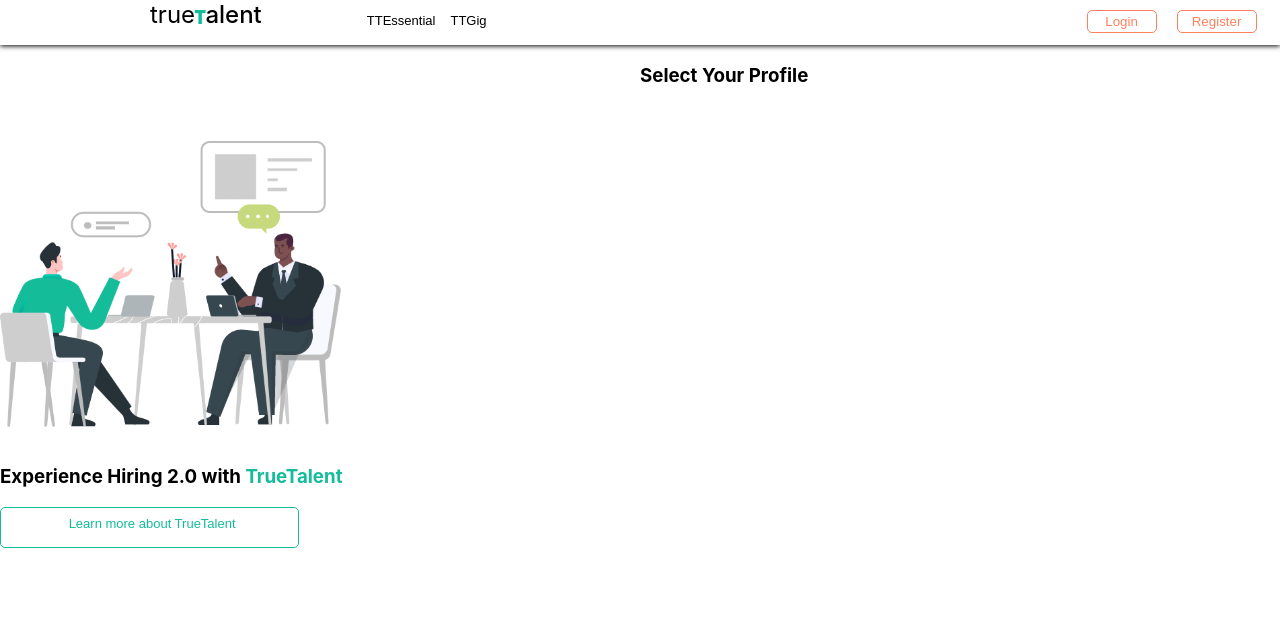
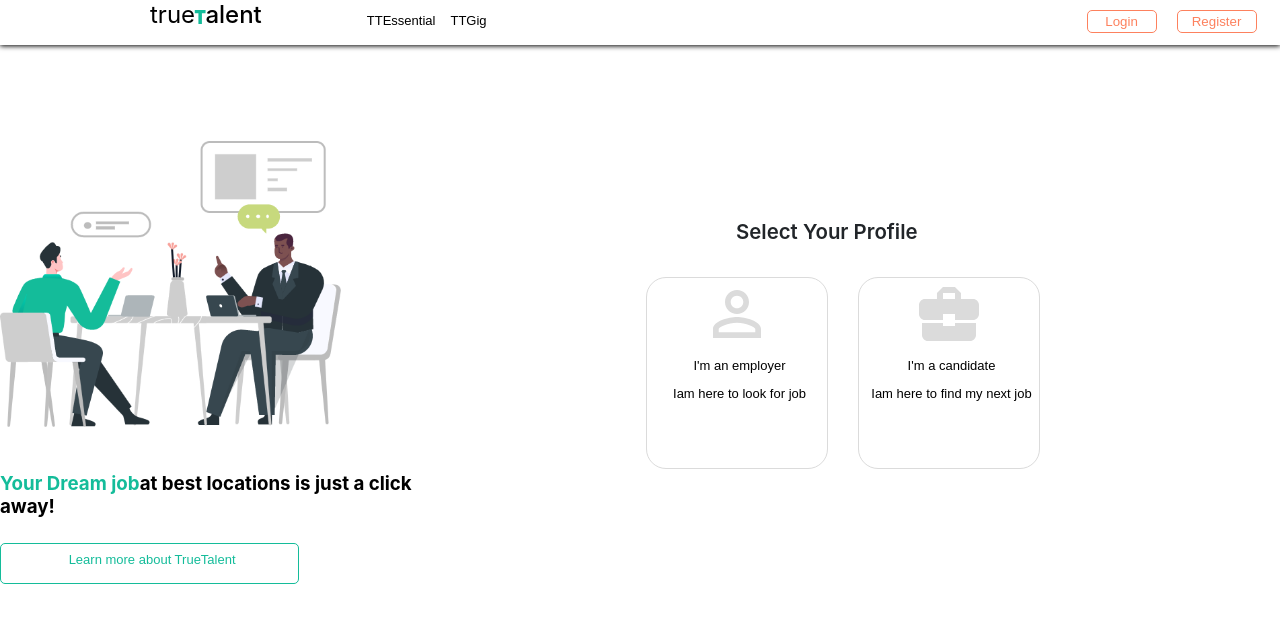
Before and after one commit to ushabanda/Truetalent, a React (Create React App) app: page /register in a window 1280 px wide. Shown: the top 622 px of the page. Built offline with nearby package versions, Linux system fonts and the light colour scheme.

Commit message:
completed register home page working on candidate and emloyer page

```diff
--- a/src/App.js
+++ b/src/App.js
@@ -4,6 +4,7 @@ import Jobs from "./components/Jobs";
 import { BrowserRouter, Routes, Route } from "react-router-dom";
 import Login from "./components/Login/Login";
 import Register from "./components/Register/Register";
+import Candidate from "./components/Candidate/Candidate";
 
 function App() {
   return (
@@ -15,6 +16,7 @@ function App() {
           <Route path="/jobs/search" element={<Jobs />} />
           <Route path="/login" element={<Login />} />
           <Route path="/register" element={<Register />} />
+          <Route path="/candidate" element={<Candidate />} />
         </Routes>
       </BrowserRouter>
     </div>
--- /dev/null
+++ b/src/components/Candidate/Candidate.jsx
@@ -0,0 +1,56 @@
+import React from 'react'
+import Navbar from '../Navbar/Navbar'
+import images from "../images/login_banner.png"
+import CheckCircleOutlineIcon from '@mui/icons-material/CheckCircleOutline';
+import "./Candidatestyles.css"
+
+function Candidate() {
+  return (
+    <div>
+      <div className="register-root">
+        <Navbar />
+        <div className="register-page-container">
+          <div className="register-image-container">
+            <div className="register-image-content">
+              <div className="register-img-data">
+                <img
+                  src={images}
+                  alt="login_banner.png"
+                  className="register-banner-image"
+                />
+                <div className="register-image-label">
+                  <h3>
+                    <h4>
+                      <span>Your Dream job</span>at best locations is just a
+                      click away!
+                    </h4>
+                  </h3>
+                  <div className="register-image-para">
+                    <p className="register-image-learn">
+                      Learn more about TrueTalent
+                    </p>
+                  </div>
+                </div>
+              </div>
+            </div>
+
+            <div className='candidate-form'>
+              <h3>Create Truetalent Account</h3>
+              <span className='candidate-page-account'>Iam a
+
+                <button className='candidate-account-button'>Candidate</button>
+                <CheckCircleOutlineIcon className='candidate-circle-icon' />
+                <button className='employer-account-button'>Empoyer</button>
+              </span>
+          </div>
+        </div>
+      </div>
+    </div>
+    </div>
+  );
+}
+
+
+
+
+export default Candidate
--- /dev/null
+++ b/src/components/Candidate/Candidatestyles.css
@@ -0,0 +1,17 @@
+.candidate-form span{
+    color:black;
+}
+.candidate-account-button{
+    height:40px;
+    width:100px;
+}
+.employer-account-button{
+    height:40px;
+    width:100px;
+    margin-left: 80px;
+}
+.candidate-circle-icon{
+    margin-left:-97px;
+    font-size:0.5rem;
+    margin-top:5px;
+}
--- a/src/components/Register/Register.jsx
+++ b/src/components/Register/Register.jsx
@@ -1,16 +1,26 @@
-import React from 'react'
+import React from "react";
 import images from "../images/login_banner.png";
 import Navbar from "../Navbar/Navbar";
 import { Link } from "react-router-dom";
-import "./Registerstyles.css"
+import "./Registerstyles.css";
+import PermIdentityIcon from "@mui/icons-material/PermIdentity";
+import BusinessCenterIcon from "@mui/icons-material/BusinessCenter";
+import { useNavigate } from "react-router-dom";
 
 function Register() {
+  let navigate = useNavigate();
+  let navigateToCandidate = () => {
+    navigate("/candidate");
+  };
+  let navigateToEmployer = () => {
+    navigate("/candidate");
+  };
   return (
     <div>
       <div className="register-root">
         <Navbar />
         <div className="register-page-container">
-        <div className='register-image-container'>
+          <div className="register-image-container">
             <div className="register-image-content">
               <div className="register-img-data">
                 <img
@@ -20,7 +30,10 @@ function Register() {
                 />
                 <div className="register-image-label">
                   <h3>
-                  Experience Hiring 2.0 with <span>TrueTalent</span>
+                    <h4>
+                      <span>Your Dream job</span>at best locations is just a
+                      click away!
+                    </h4>
                   </h3>
                   <div className="register-image-para">
                     <p className="register-image-learn">
@@ -31,14 +44,42 @@ function Register() {
               </div>
             </div>
 
-          <div register-form>
+            <div className='register-form'>
               <h3>Select Your Profile</h3>
+              <div className="register-profile-content">
+                <button className='register-link' onClick={navigateToCandidate}>
+              <div className="register-candidate-profile">
+                <PermIdentityIcon
+                  className="register-candidate-icon"
+                  style={{
+                    height: "3em",
+                    width: "3em",
+                    color: "#dbdbdb",
+                  }}
+                />
+                <p>I'm an employer</p>
+                <p>Iam here to look for job</p>
+                </div>
+                </button>
+                <button className='register-link' onClick={navigateToEmployer}>
+                <div className="register-employer-profile">
+                  <BusinessCenterIcon
+                  style={{
+                    height: "3em",
+                    width: "3em",
+                    color: "#dbdbdb",
+                  }}/>
+                  <p>I'm a candidate</p>
+                <p>Iam here to find my next job</p>
+                </div>
+                </button>
               </div>
             </div>
           </div>
         </div>
       </div>
-  )
+    </div>
+  );
 }
 
-export default Register
+export default Register;
--- a/src/components/Register/Registerstyles.css
+++ b/src/components/Register/Registerstyles.css
@@ -13,10 +13,10 @@
     width: 50%;
 }
 .register-form {
-    display: flex;
+    /* display: flex;
     align-items: center;
-    justify-content: center;
-    margin-top: 2%;
+    justify-content: center; */
+    margin-top: 12%;
 }
 .register-img-data {
     display: grid;
@@ -48,3 +48,44 @@
     font-size: 600;
 
 }
+.register-candidate-profile,
+.register-employer-profile{
+    border:1px solid #dbdbdb;
+    height:190px;
+    width:180px;
+    border-radius:20px;
+
+}
+.register-profile-content{
+    display:flex;
+}
+.register-profile-heading{
+    margin-top:10px;
+
+}
+.register-employer-profile{
+    margin-left:18px;
+    text-align: center;
+    align: center;
+}
+.register-employer-profile p{
+    text-align: center;
+}
+.register-candidate-profile{
+    text-align:center;
+}
+.register-candidate-profile p{
+    text-align: center;
+}
+.register-form h3{
+    margin-left:15%;
+    color:#212529;
+    font-size: 1.275em;
+    font-weight: 600;
+    margin-bottom: 5%;
+}
+.register-link{
+    text-decoration: none;
+    border:none;
+    background-color: white;
+}
```
Lines whose indentation alone changed are shown as unchanged.
